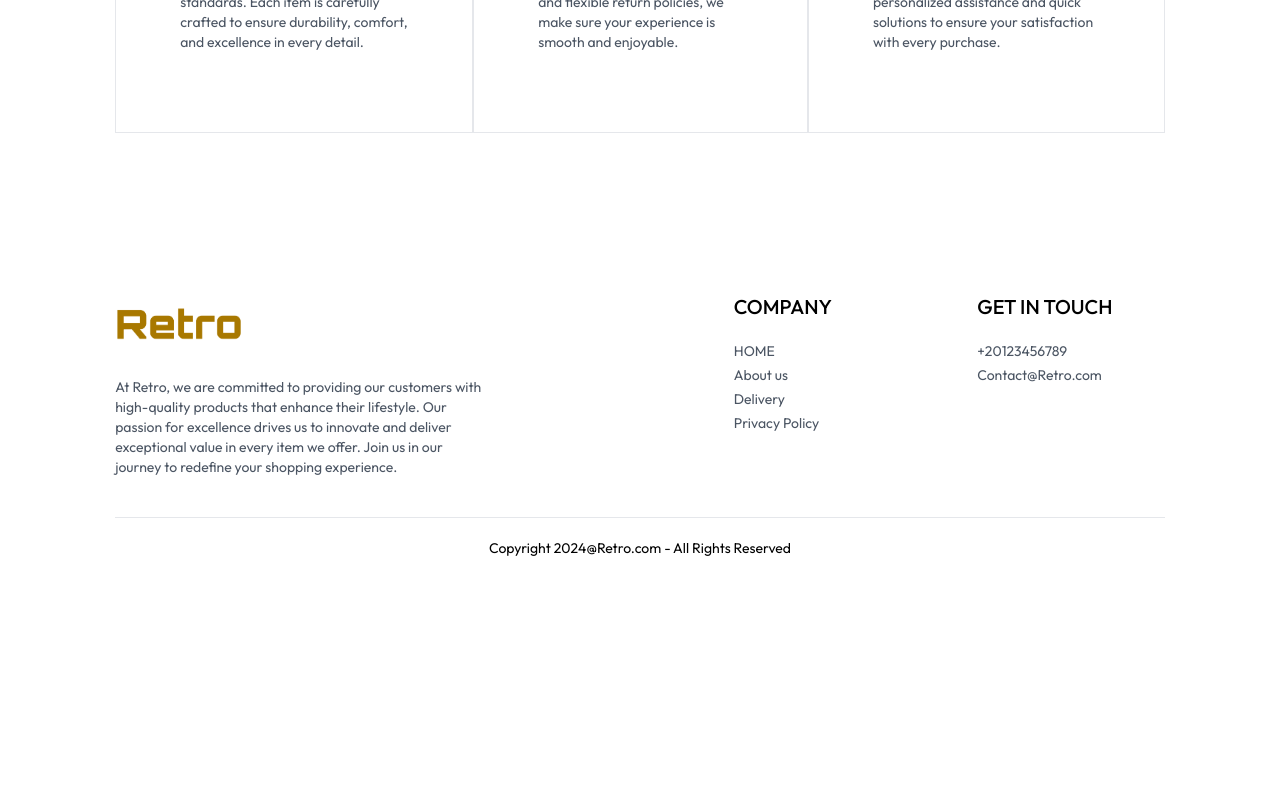
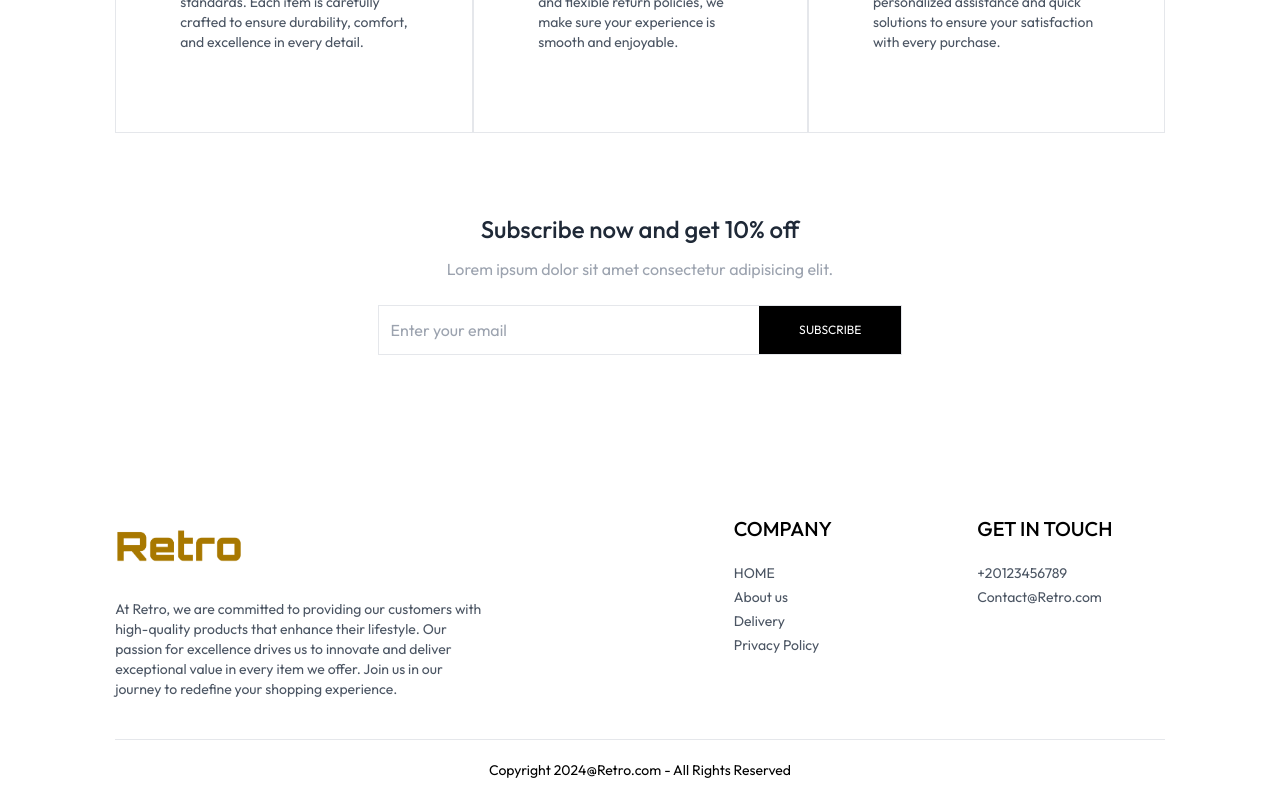
Before and after one commit to Ahmed-Tahan7/Retro-Ecommerce-Website, a React (Vite) app: page /about in a window 1280 px wide. Shown: the part 1142-1942 px from the top of the page. Before the commit the page ends 1720 px from the top, so only its background shows below. Built offline with nearby package versions, Linux system fonts and the light colour scheme.

Commit message:
Added News to About

```diff
--- a/src/pages/About.jsx
+++ b/src/pages/About.jsx
@@ -78,6 +78,7 @@ const About = () => {
           </p>
         </div>
       </div>
+      <NewsletterBox />
     </div>
   );
 };
```
